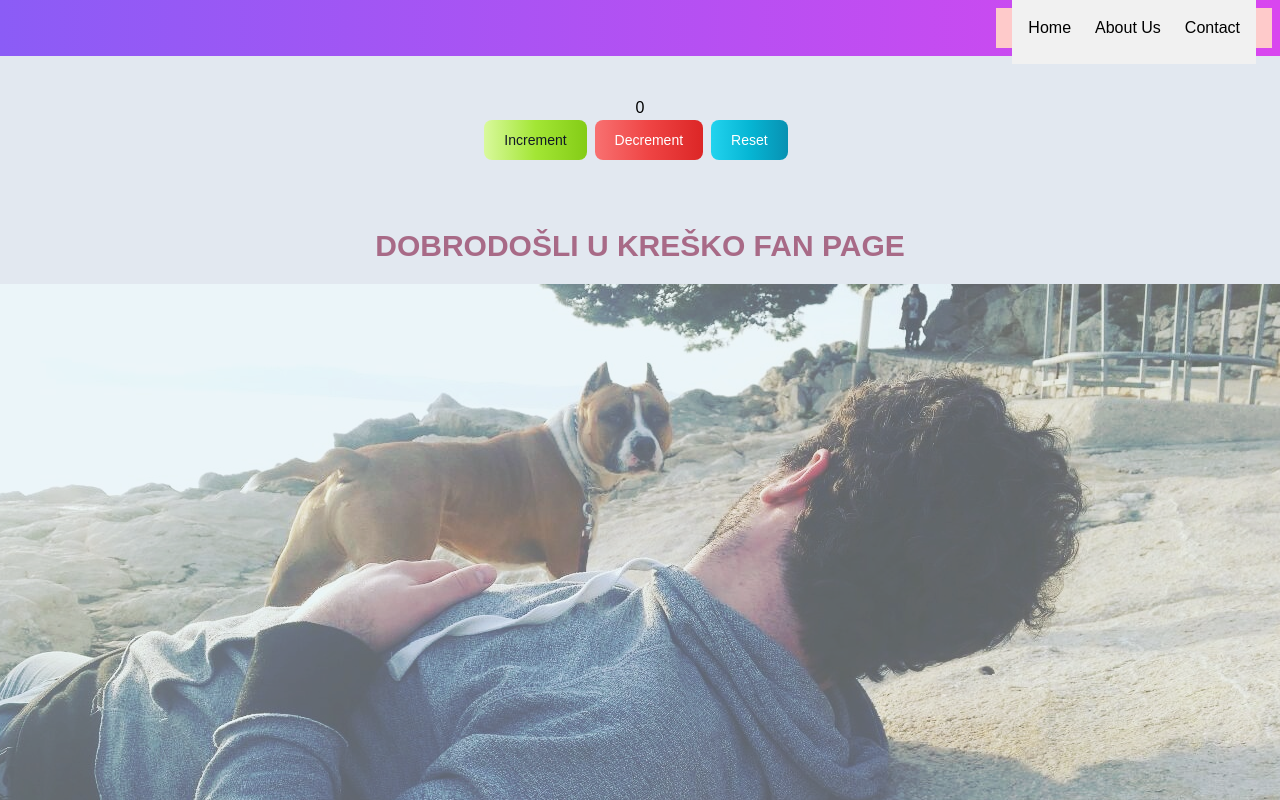
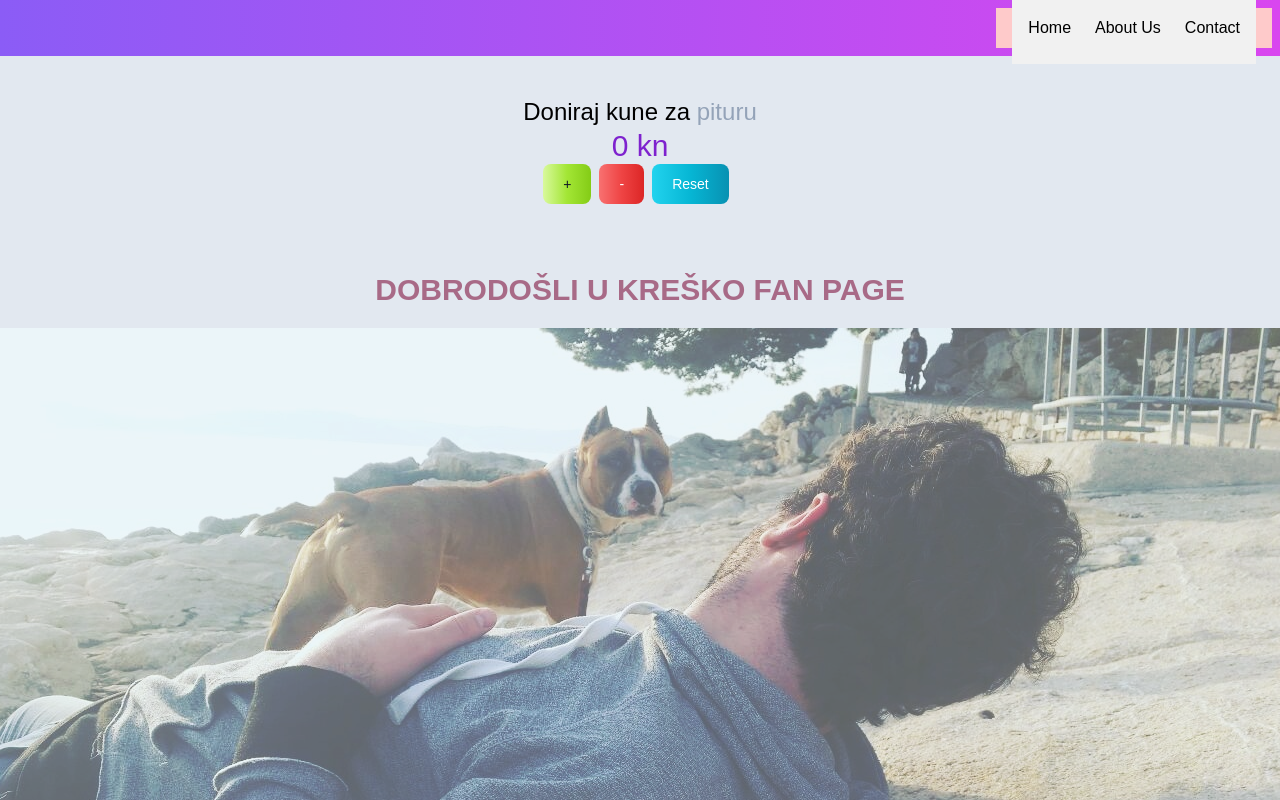
Before and after one commit to jazzDaniels/kresoHamMenu, a Next.js app: page / in a window 1280 px wide. Shown: the top 800 px of the page. Built offline with nearby package versions, Linux system fonts and the light colour scheme.

Commit message:
counter za pituru

```diff
--- a/components/Counter.js
+++ b/components/Counter.js
@@ -2,26 +2,30 @@ import React, { useState } from "react";
 
 function Counter() {
   const [count, setCount] = useState(0);
+
   return (
     <div className="container my-5">
       <div className="card text-center my-5">
         <div className="card-body">
-          <h2>{count}</h2>
+          <h1 className="text-2xl">
+            Doniraj kune za <span className="text-slate-400">pituru</span>
+          </h1>
+          <h2 className="text-3xl text-purple-700">{count} kn</h2>
           <button
             className="text-gray-900 bg-gradient-to-r from-lime-200 via-lime-400 to-lime-500 hover:bg-gradient-to-br focus:ring-4 focus:outline-none focus:ring-lime-300 dark:focus:ring-lime-800 font-medium rounded-lg text-sm px-5 py-2.5 text-center mr-2 mb-2"
             onClick={() => {
-              setCount(count + 1);
+              setCount(count + 10);
             }}
           >
-            Increment
+            +
           </button>
           <button
             className="text-white bg-gradient-to-r from-red-400 via-red-500 to-red-600 hover:bg-gradient-to-br focus:ring-4 focus:outline-none focus:ring-red-300 dark:focus:ring-red-800 font-medium rounded-lg text-sm px-5 py-2.5 text-center mr-2 mb-2"
             onClick={() => {
-              setCount(count - 1);
+              setCount(count - 10);
             }}
           >
-            Decrement
+            -
           </button>
           <button
             className="text-white bg-gradient-to-r from-cyan-400 via-cyan-500 to-cyan-600 hover:bg-gradient-to-br focus:ring-4 focus:outline-none focus:ring-cyan-300 dark:focus:ring-cyan-800 font-medium rounded-lg text-sm px-5 py-2.5 text-center mr-2 mb-2"
```
